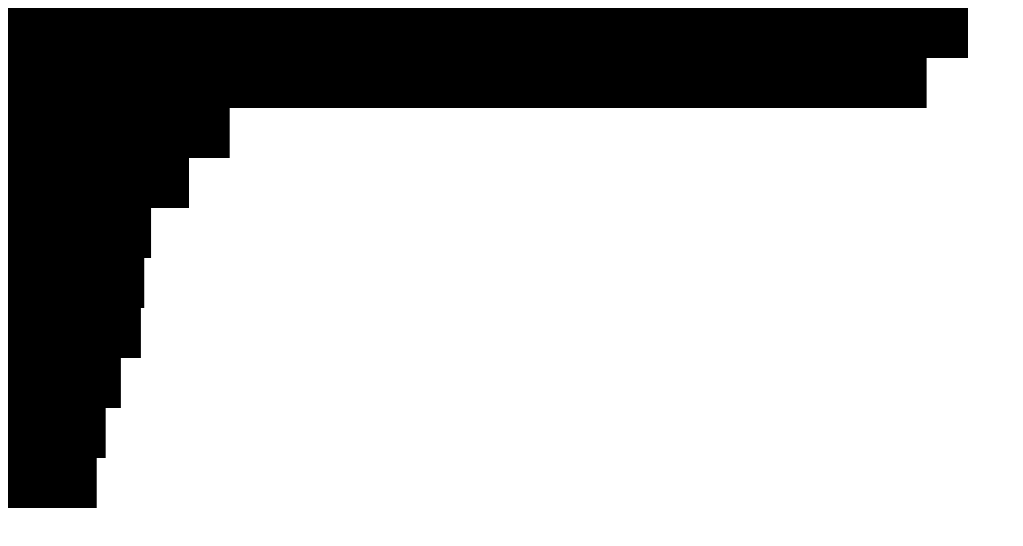
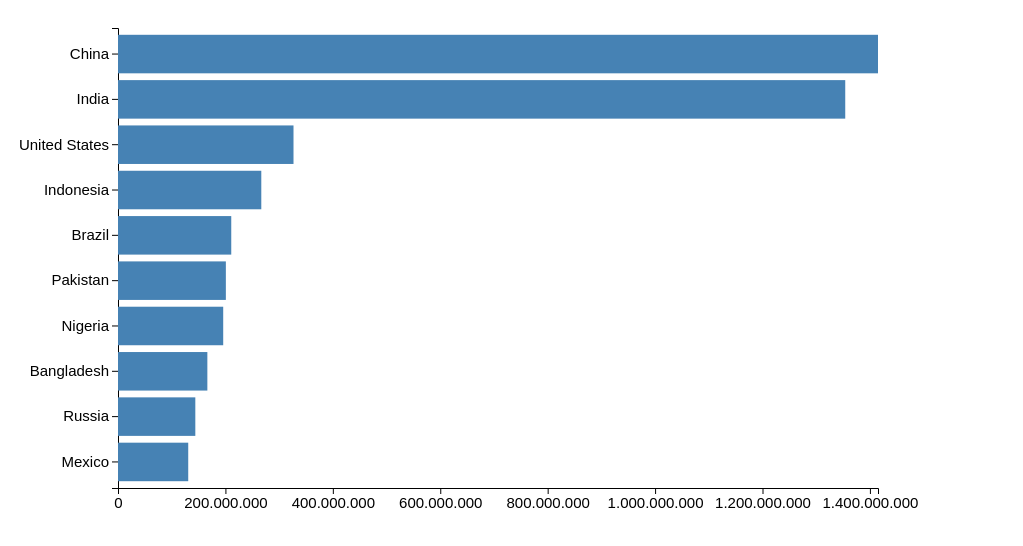
Before and after one commit to HWSCoder/d3-viz-learn, a website built with webpack: page src/index.html in a window 1280 px wide. Shown: the whole page, without its empty margins (0-1023 px from the left). Built offline with nearby package versions, Linux system fonts and the light colour scheme.

Commit message:
add axis in barchart

```diff
--- a/src/barChart/barChart.js
+++ b/src/barChart/barChart.js
@@ -1,25 +1,49 @@
-import { select, csv, scaleLinear, max, scaleBand } from 'd3';
+import {
+    select,
+    csv,
+    scaleLinear,
+    max,
+    scaleBand,
+    axisLeft,
+    axisBottom,
+} from 'd3';
 import population from '../data/population.csv';
 
 const svg = select('svg');
 const width = svg.attr('width');
 const height = svg.attr('height');
+const margin = {
+    top: 20,
+    bottom: 20,
+    left: 110,
+    right: 50,
+};
+const innerHeight = height - margin.top - margin.bottom;
+const innerWidth = width - margin.left - margin.right;
 const renderBarChart = data => {
 const xScale = scaleLinear()
     .domain([0, max(data, d => d.population)])
-    .range([0, width])
+    .range([0, innerWidth])
 
 const yScale = scaleBand()
     .domain(data.map(d => d.country))
-    .range([0, height]);
-
-svg.selectAll('rect')
+    .range([0, innerHeight])
+    .padding(0.15);
+const yAxis = axisLeft(yScale);
+const xAxis = axisBottom(xScale);
+const g = svg.append('g')
+        .attr('transform', `translate(${margin.left}, ${margin.top})`)
+g.append('g').call(yAxis);
+g.append('g').call(xAxis)
+.attr('transform', `translate(0, ${innerHeight})`);
+g.selectAll('rect')
     .data(data)
     .enter().append('rect')
     .attr('y', d => yScale(d.country))
     .attr('width', d => xScale(d.population))
-    .attr('height', yScale.bandwidth())
+    .attr('height', yScale.bandwidth());
 };
+
 const barChart = () => {
     csv(population)
     .then(data => {
--- a/src/index.html
+++ b/src/index.html
@@ -5,7 +5,7 @@
 </head>
 <body>
   <div id="d3-example">
-    <svg width="960" height="500"></svg>
+    <svg width="920" height="500"></svg>
   </div>
 </body>
 </html>
--- a/src/index.js
+++ b/src/index.js
@@ -1,4 +1,5 @@
 import barChart from './barChart/barChart';
+import './style.css';
 
 // drawFace();
 barChart();
--- /dev/null
+++ b/src/style.css
@@ -0,0 +1,6 @@
+rect {
+    fill: steelblue;
+}
+text {
+    font-size: 1.5em;
+}
```
